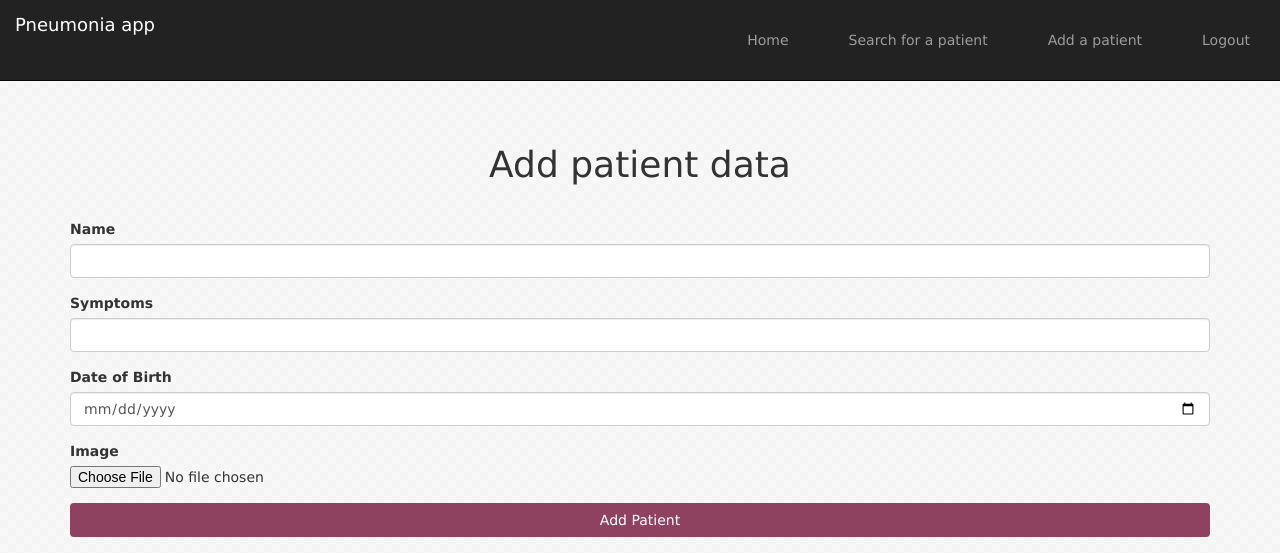
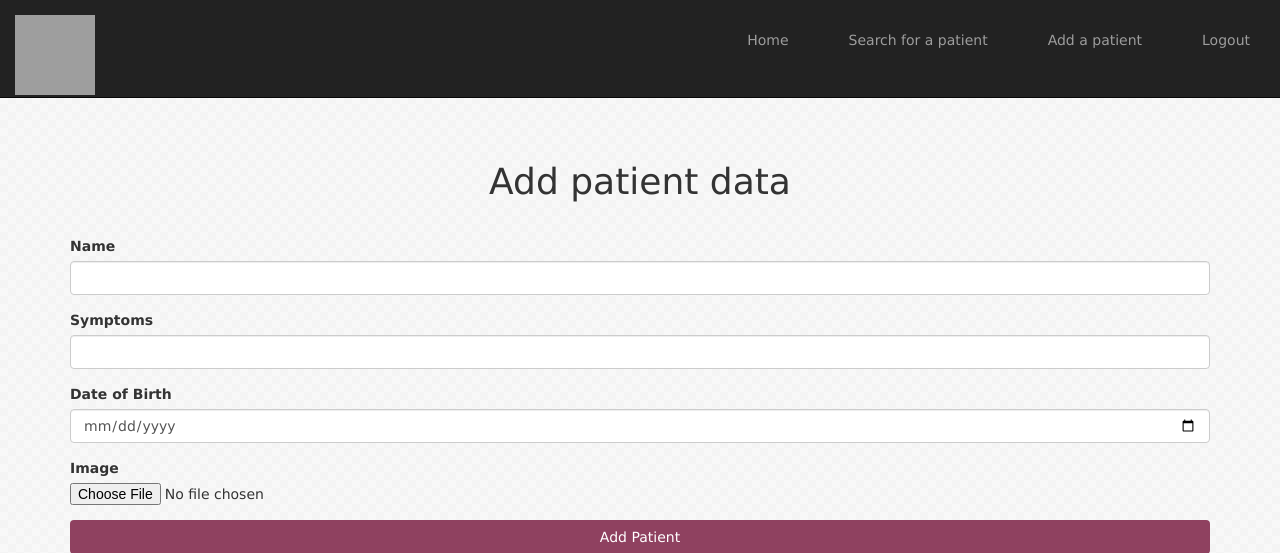
Before and after one commit to JakeDug/datascienceproject, a Flask app: page /addPatient in a window 1280 px wide. Shown: the top 553 px of the page. Run offline with Flask 2, Linux system fonts and the light colour scheme; the visitor is signed in with stand-in values (Sample User, id 1); some libraries are stand-ins or nearby versions; grey boxes are pictures that could not be loaded.

Commit message:
Fixed logo

```diff
--- a/webapp/templates/addPatient.html
+++ b/webapp/templates/addPatient.html
@@ -3,10 +3,12 @@
 
 {% block content %}
 <link rel="stylesheet" href="{{ url_for('static', filename='app.css') }}">
-<nav class="navbar navbar-inverse navbar-static-top">
+<nav class="navbar navbar-inverse navbar-static-top" style="min-height: 7em;">
   <div class="container-fluid">
         <div class="navbar-header">
-          <a class="navbar-brand" href="{{ url_for('welcome')}}">Pneumonia app</a>
+          <a class="navbar-brand" href="{{ url_for('welcome')}}">
+            <img src="{{url_for('static', filename='Images/logoResized.png')}}" width="80em" height="80em" style="margin-top: -1;" alt="Pneumonia App">
+          </a>
         </div>
       <div id="navbar" class="navbar-collapse collapse">
         <ul class="nav navbar-nav navbar-right">
--- a/webapp/templates/searchPatient.html
+++ b/webapp/templates/searchPatient.html
@@ -3,10 +3,12 @@
 
 {% block content %}
 <link rel="stylesheet" href="{{ url_for('static', filename='app.css') }}">
-<nav class="navbar navbar-inverse navbar-static-top">
+<nav class="navbar navbar-inverse navbar-static-top" style="min-height: 7em;">
   <div class="container-fluid">
         <div class="navbar-header">
-          <a class="navbar-brand" href="{{ url_for('welcome')}}">Pneumonia app</a>
+          <a class="navbar-brand" href="{{ url_for('welcome')}}">
+            <img src="{{url_for('static', filename='Images/logoResized.png')}}" width="80em" height="80em" style="margin-top: -1;" alt="Pneumonia App">
+          </a>
         </div>
       <div id="navbar" class="navbar-collapse collapse">
         <ul class="nav navbar-nav navbar-right">
--- a/webapp/templates/viewPatient.html
+++ b/webapp/templates/viewPatient.html
@@ -3,10 +3,12 @@
 
 {% block content %}
 <link rel="stylesheet" href="{{ url_for('static', filename='app.css') }}">
-<nav class="navbar navbar-inverse navbar-static-top">
+<nav class="navbar navbar-inverse navbar-static-top" style="min-height: 7em;">
   <div class="container-fluid">
         <div class="navbar-header">
-          <a class="navbar-brand" href="{{ url_for('welcome')}}">Pneumonia app</a>
+          <a class="navbar-brand" href="{{ url_for('welcome')}}">
+            <img src="{{url_for('static', filename='Images/logoResized.png')}}" width="80em" height="80em" style="margin-top: -1;" alt="Pneumonia App">
+          </a>
         </div>
       <div id="navbar" class="navbar-collapse collapse">
         <ul class="nav navbar-nav navbar-right">
```
